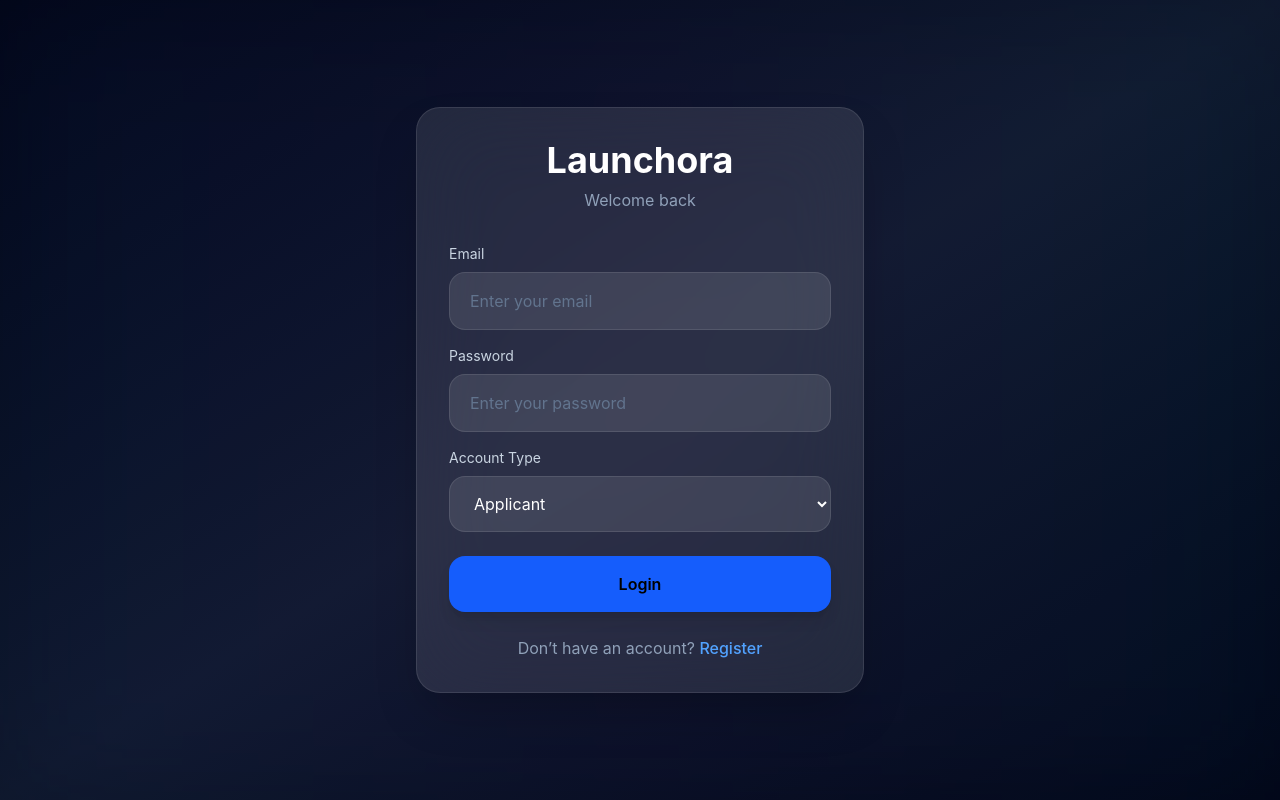
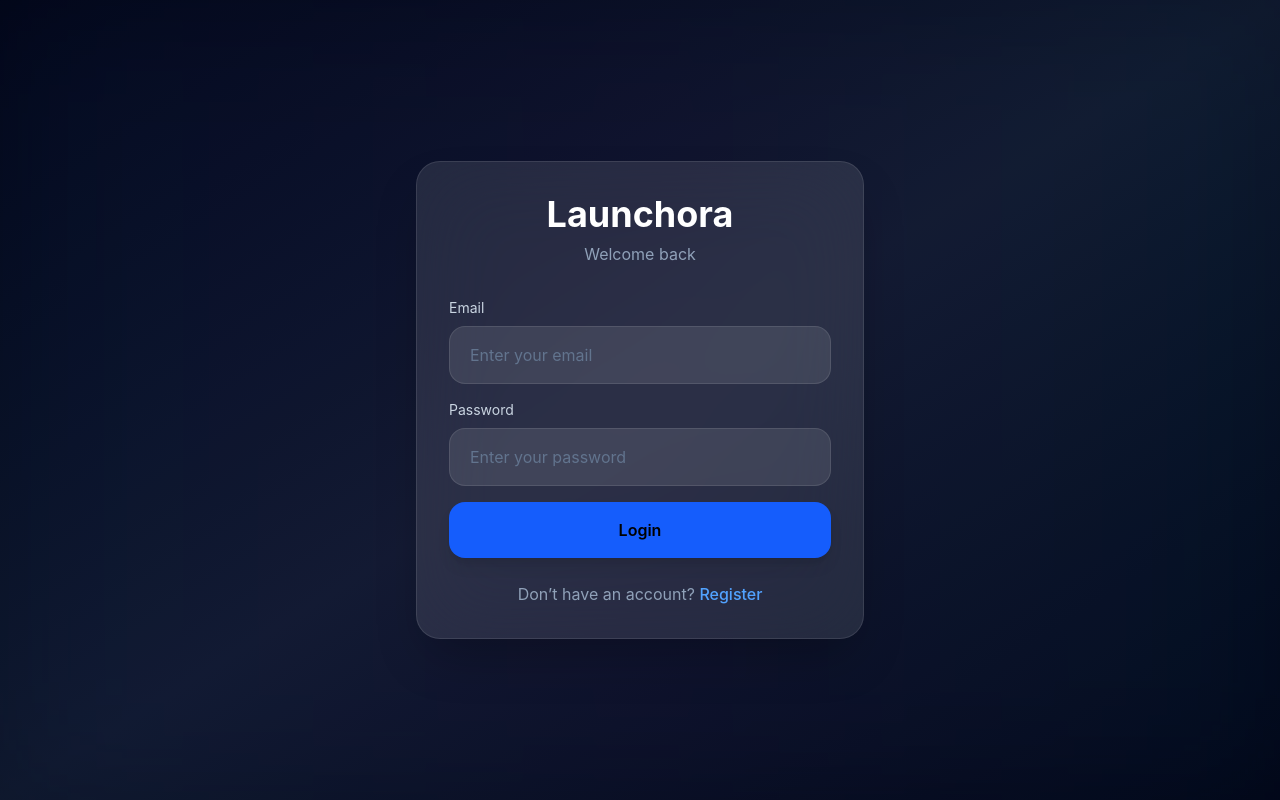
Before and after one commit to ThandoJ/job-application-tracker, a React (Vite) app in the folder frontend/: page / in a window 1280 px wide. Built offline with nearby package versions, Linux system fonts and the light colour scheme; no server answers.

Commit message:
removed role dropdown

```diff
--- a/frontend/src/pages/Login.jsx
+++ b/frontend/src/pages/Login.jsx
@@ -116,37 +116,7 @@ export default function Login() {
 
         </div>
 
-        {/* ROLE */}
-        <div className="mb-6">
 
-          <label className="text-sm text-slate-300 mb-2 block">
-            Account Type
-          </label>
-
-          <select
-            value={role}
-            onChange={(e) =>
-              setRole(e.target.value)
-            }
-            className="w-full bg-white/10 border border-white/10 rounded-2xl px-5 py-4 text-white outline-none focus:ring-2 focus:ring-blue-500"
-          >
-            <option
-              value="user"
-              className="bg-slate-900"
-            >
-              Applicant
-            </option>
-
-            <option
-              value="admin"
-              className="bg-slate-900"
-            >
-              Recruiter
-            </option>
-
-          </select>
-
-        </div>
 
         {/* BUTTON */}
         <button
```
